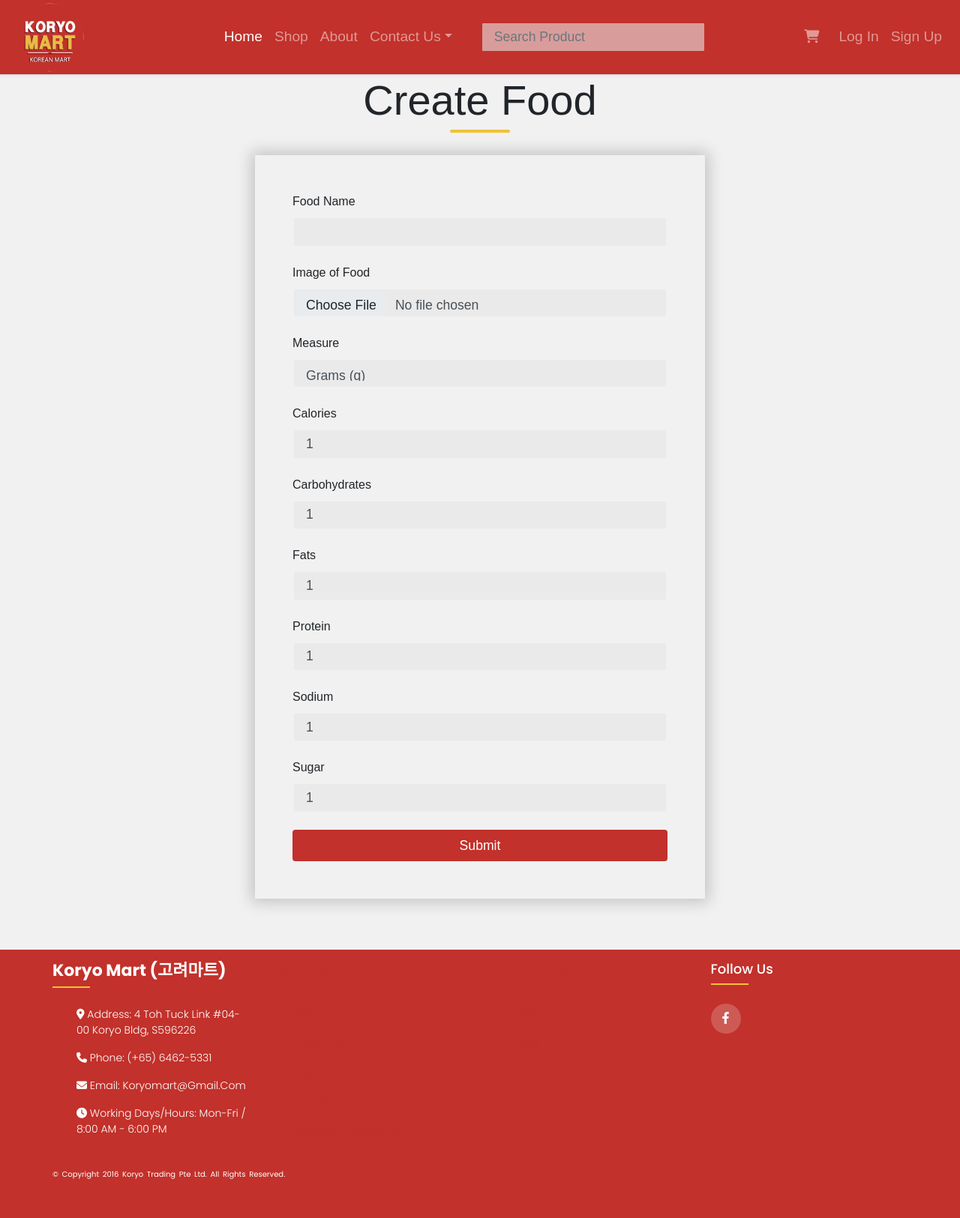
After one commit to Lumas13/CodeOverflow, a Flask app: page /createFood in a window 1280 px wide; the page is wider, and only the part inside the window is pictured. The commit adds this page. Shown: that part at 75% size. Run offline with Flask 2, Linux system fonts and the light colour scheme; some libraries are stand-ins or nearby versions; some web fonts are replaced.

Commit message:
did food object crud

```diff
--- a/HealthBuddy/Forms.py
+++ b/HealthBuddy/Forms.py
@@ -7,6 +7,17 @@ from flask_wtf import FlaskForm
 from flask_login import LoginManager
 from wtforms import FileField
 from flask_wtf.file import FileField, FileAllowed, FileRequired
+
+class CreateFoodForm(Form):
+    name = StringField('Food Name', [validators.Length(min=1, max=150), validators.DataRequired()])
+    img = FileField('Image of Food', validators=[FileAllowed(['jpg', 'png', 'jpeg'], 'Images only!')])
+    measure = SelectField('Measure',[validators.DataRequired()], default=(0, "Grams (g)"), choices=[(0, "Grams (g)"), (1, "Pounds (lbs)"), (2, "Ounce (Oz)")])
+    calories = StringField('Calories', [validators.DataRequired()], default='1')
+    carbs = StringField('Carbohydrates', [validators.DataRequired()], default='1')
+    fats = StringField('Fats', [validators.DataRequired()], default='1')
+    protein = StringField('Protein', [validators.DataRequired()], default='1')
+    sodium = StringField('Sodium', [validators.DataRequired()], default='1')
+    sugar = StringField('Sugar', [validators.DataRequired()], default='1')
 
 
 class CreateInventoryForm(Form):
--- a/HealthBuddy/main.py
+++ b/HealthBuddy/main.py
@@ -17,12 +17,11 @@ import plotly
 import plotly.graph_objects as go
 # CUSTOMER SUPPORT STUFF
 from flask import Flask, render_template, request, redirect, url_for, jsonify, flash
-from Forms import CreateFeedbackForm, CreateReportForm
+from Forms import CreateFeedbackForm, CreateReportForm, CreateFoodForm
 import shelve, FeedbackForm, ReportForm
 # DIARY INNIT
 from Diary import Diary
-
-
+import Food
 app = Flask(__name__)
 app.config['SECRET_KEY'] = 'hyenen_kekrb'
 login_manager = LoginManager()
@@ -32,9 +31,134 @@ app.config['UPLOAD_FOLDER'] = '/static/Images/uploads/'
 ALLOWED_EXTENSIONS = {'png', 'jpg', 'jpeg'}
 app.config['SESSION_TYPE'] = 'filesystem'
 
+
 # test
+# food crud
+@app.route('/createFood', methods=['GET', 'POST'])
+def create_food():
+    create_food_form = CreateFoodForm(request.form)
+    if request.method == 'POST' and create_food_form.validate():
+        req = request.files.to_dict()['img']
+        req.save('./' + app.config['UPLOAD_FOLDER'] + req.filename)
 
-#FOODDIARY
+        food_dict = {}
+        db = shelve.open('db/Food/food.db', 'c')
+
+        try:
+            food_dict = db['Food']
+        except:
+            db['Food'] = food_dict
+            print("Error in retrieving Food from food.db.")
+
+        food = Food.Food(create_food_form.name.data,
+                         req.filename, create_food_form.measure.data,
+                         create_food_form.calories.data,
+                         create_food_form.carbs.data, create_food_form.fats.data,
+                         create_food_form.protein.data, create_food_form.sodium.data,
+                         create_food_form.sugar.data
+                         )
+
+        for key in food_dict:  # {1:bronze 6:silver 3: bronze}
+            if key == food.get_food_id():
+                food.set_food_id(int(food.get_food_id()) + 1)
+        food_dict[food.get_food_id()] = food  # 1:bronze 2:silver 3:bronze 4:gold
+
+        db['Food'] = food_dict
+        db.close()
+
+        return redirect(url_for('retrieve_food'))
+    return render_template('createFood.html', form=create_food_form)
+
+
+@app.route('/retrieveFood')
+def retrieve_food():
+    food_dict = {}
+    db = shelve.open('db/Food/food.db', 'c')
+    try:
+        if 'Food' in db:
+            food_dict = db['Food']
+        else:
+            db['Food'] = food_dict
+    except:
+        print("Error in opening food.db")
+    db.close()
+
+    food_list = []
+    for key in food_dict:
+        food = food_dict.get(key)
+        food_list.append(food)
+
+    return render_template('retrieveFood.html', count=len(food_list), food_list=food_list)
+
+
+@app.route('/updateFood/<int:id>/', methods=['GET', 'POST'])
+def update_food(id):
+    update_food_form = CreateFoodForm(request.form)
+    if request.method == 'POST' and update_food_form.validate():
+        food_dict = {}
+        db = shelve.open('db/Food/food.db', 'w')
+        food_dict = db['Food']
+
+        food = food_dict.get(id)
+        food.set_name(update_food_form.name.data)
+        if update_food_form.img.data:
+                    image = Image.open(update_food_form.img.data)
+                    random_hex = secrets.token_hex(8)
+                    random_hex = "static/uploads/" + random_hex + ".jpeg"
+                    image.save(random_hex)
+                    food.set_img(random_hex)
+        food.set_measure(update_food_form.measure.data)
+        food.set_calories(update_food_form.calories.data)
+        food.set_carbs(update_food_form.carbs.data)
+        food.set_fats(update_food_form.fats.data)
+        food.set_protein(update_food_form.protein.data)
+        food.set_sodium(update_food_form.sodium.data)
+        food.set_sugar(update_food_form.sugar.data)
+
+
+
+        db['Food'] = food_dict
+        db.close()
+
+        return redirect(url_for('retrieve_food'))
+    else:
+        food_dict = {}
+        db = shelve.open('db/Food/food.db', 'r')
+        food_dict = db['Food']
+        db.close()
+
+        food = food_dict.get(id)
+        update_food_form.name.data = food.get_name()
+        update_food_form.img.data = food.get_img()
+        update_food_form.measure.data = food.get_measure()
+        update_food_form.calories.data = food.get_calories()
+        update_food_form.carbs.data = food.get_carbs()
+        update_food_form.fats.data = food.get_fats()
+        update_food_form.protein.data = food.get_protein()
+        update_food_form.sugar.data = food.get_sugar()
+
+        return render_template('updateFood.html', form=update_food_form)
+
+
+@app.route('/deleteFood/<int:id>', methods=['POST'])
+def delete_food(id):
+    food_dict = {}
+    db = shelve.open('db/Food/food.db', 'w')
+    food_dict = db['Food']
+
+    food_dict.pop(id)
+
+    db['Food'] = food_dict
+    db.close()
+
+    return redirect(url_for('retrieve_food'))
+
+
+#
+#
+
+
+# FOODDIARY
 @app.route('/addDiary/<int:id>', methods=["GET", "POST"])
 def addDiary(id):
     if request.method == "POST":
@@ -75,11 +199,11 @@ def addDiary(id):
             print(product_list)
 
         if current_user.get_id() not in user_id_list:
-            diary = Diary.Diary(food_product.get_name(),food_product.get_img(), food_product.get_calories(),
-                             food_product.get_carbs(),
-                             food_product.get_fats(), food_product.get_protein(),
-                             food_product.get_sodium(), food_product.get_sugar(), quantity, date,
-                             current_user.get_id())
+            diary = Diary.Diary(food_product.get_name(), food_product.get_img(), food_product.get_calories(),
+                                food_product.get_carbs(),
+                                food_product.get_fats(), food_product.get_protein(),
+                                food_product.get_sodium(), food_product.get_sugar(), quantity, date,
+                                current_user.get_id())
             added = True
 
         else:
@@ -94,11 +218,11 @@ def addDiary(id):
                             break
             if made == False:
                 if food_product.get_product_name() not in product_list[current_user.get_id()]:
-                    diary = Diary.Diary(food_product.get_name(),food_product.get_img(), food_product.get_calories(),
-                             food_product.get_carbs(),
-                             food_product.get_fats(), food_product.get_protein(),
-                             food_product.get_sodium(), food_product.get_sugar(), quantity, date,
-                             current_user.get_id())
+                    diary = Diary.Diary(food_product.get_name(), food_product.get_img(), food_product.get_calories(),
+                                        food_product.get_carbs(),
+                                        food_product.get_fats(), food_product.get_protein(),
+                                        food_product.get_sodium(), food_product.get_sugar(), quantity, date,
+                                        current_user.get_id())
                     added = True
 
         if added == True:
@@ -180,6 +304,7 @@ def delete_diary(id):
 
     return redirect(url_for('retrieve_Diary'))
 
+
 @app.route('/filterDiary', methods=['POST'])
 def filter_diary():
     diary_dict = {}
@@ -207,7 +332,8 @@ def filter_diary():
             subtotal = object.set_subtotal(object.get_calories(), object.get_quantity())
             total = total + float(subtotal)
 
-    return render_template('foodDiary.html', count=len(filtered_diary_list), diary_list=filtered_diary_list, total_calories=total)
+    return render_template('foodDiary.html', count=len(filtered_diary_list), diary_list=filtered_diary_list,
+                           total_calories=total)
 
 
 # ACCOUNT MANAGEMENT INNIT
@@ -227,6 +353,7 @@ def load_user(user_id):
 @app.route('/')
 def home():
     return render_template('Home.html')
+
 
 @app.route('/aboutUs')
 def aboutUs():
@@ -552,25 +679,24 @@ def shop():
             for letter in search.upper():
                 search_split.append(letter)
 
-            print(search_split) # B a n a n a
-            print(product_split) # A p p l e #B a n a n a # B r o c o l i
+            print(search_split)  # B a n a n a
+            print(product_split)  # A p p l e #B a n a n a # B r o c o l i
             wordCount = 0
             searchWord = []
             productWord = []
 
             try:
-                    for n,m in zip(search_split,product_split):
-                        wordCount +=1
-                        searchWord.append(n)
-                        productWord.append(m)
+                for n, m in zip(search_split, product_split):
+                    wordCount += 1
+                    searchWord.append(n)
+                    productWord.append(m)
             except:
+                continue
+            finally:
+                if searchWord == productWord:
+                    search_list.append(i)
+                else:
                     continue
-            finally:
-                    if searchWord == productWord:
-                        search_list.append(i)
-                    else:
-                        continue
-
 
             count_search = len(search_list)
     return render_template('shop.html', inventory_list=inventory_list, search_list=search_list,
@@ -761,7 +887,6 @@ def confirm_page():
             point_discount = 0
             print(point_discount)
 
-
         quantity = request.form.get('quantity')
         print(quantity)
         cart_list = []
@@ -794,7 +919,9 @@ def confirm_page():
         db2.close()
 
     return render_template('confirmationPage.html', count=len(cart_list), cart_list=cart_list, user=user,
-                           total_price=round(total,2), card_list=card_list,point_discount=round(float(point_discount),2),total_price_without_discount=total_price_without_discount,points_left=round(points_left,2))
+                           total_price=round(total, 2), card_list=card_list,
+                           point_discount=round(float(point_discount), 2),
+                           total_price_without_discount=total_price_without_discount, points_left=round(points_left, 2))
 
 
 @app.route("/addCard", methods=["GET", "POST"])
@@ -883,7 +1010,6 @@ def addSales():
                                     cart_product.get_price(), cart_product.get_discount(), cart_product.get_quantity(),
                                     cart_product.get_quantity_bought(), address, current_user.get_id())
 
-
                 for key in sales_dict:  # 1:bronze 6:silver 3: bronze
                     if key == sales.get_sales_id():
                         sales.set_sales_id(int(sales.get_sales_id()) + 1)
@@ -910,19 +1036,17 @@ def addSales():
                 db4['Inventory'] = inventory_dict
                 db4.close()
 
-    points_discounted_per_item = float(point_discount)/total_quantity
+    points_discounted_per_item = float(point_discount) / total_quantity
     current_user_id = current_user.get_id()
     for i in sales_id_list:
         salesProduct = sales_dict.get(i)
         salesProduct.set_point_discount(points_discounted_per_item)
         user_dict.get(current_user_id).setpoints((float(user_dict.get(current_user_id).getpoints()) + float(
-                            salesProduct.set_subtotal(salesProduct.get_price(), salesProduct.get_discount(),
-                                               salesProduct.get_quantity_bought(),salesProduct.get_point_discount()) * 0.2)))
-    user_dict.get(current_user_id).setpoints(round((float(user_dict.get(current_user_id).getpoints())-float(point_discount)),2))
+            salesProduct.set_subtotal(salesProduct.get_price(), salesProduct.get_discount(),
+                                      salesProduct.get_quantity_bought(), salesProduct.get_point_discount()) * 0.2)))
+    user_dict.get(current_user_id).setpoints(
+        round((float(user_dict.get(current_user_id).getpoints()) - float(point_discount)), 2))
     print(f"points:{current_user.getpoints()}")
-
-
-
 
     Cart.Cart.count_id = 0
 
@@ -1050,7 +1174,7 @@ def retrieve_inventory():
         else:
             db['Inventory'] = inventory_dict
     except:
-        print("Error in opeing storage.db")
+        print("Error in opening storage.db")
     db.close()
 
     inventory_list = []
@@ -1182,13 +1306,15 @@ def sales_generation():
         total = 0
         if sales.get_product_name() in sales_report_dict:
             total = int(sales_report_dict[str(sales.get_product_name())]) + int(
-                sales.set_subtotal(sales.get_price(), sales.get_discount(), sales.get_quantity_bought(),sales.get_point_discount()))
+                sales.set_subtotal(sales.get_price(), sales.get_discount(), sales.get_quantity_bought(),
+                                   sales.get_point_discount()))
             sales_report_dict[sales.get_product_name()] = total
 
         else:
             sales_report_dict[sales.get_product_name()] = total
             total = int(sales_report_dict[str(sales.get_product_name())]) + int(
-                sales.set_subtotal(sales.get_price(), sales.get_discount(), sales.get_quantity_bought(),sales.get_point_discount()))
+                sales.set_subtotal(sales.get_price(), sales.get_discount(), sales.get_quantity_bought(),
+                                   sales.get_point_discount()))
             sales_report_dict[sales.get_product_name()] = total
 
     for key in sales_report_dict:
@@ -1292,7 +1418,6 @@ def delete_feedback(id):
 @app.route('/createReportForm', methods=['GET', 'POST'])
 @login_required
 def create_report():
-
     create_report_form = CreateReportForm(request.form)
     if request.method == 'POST' and create_report_form.validate():
         req = request.files.to_dict()['report_image']
--- /dev/null
+++ b/HealthBuddy/templates/createFood.html
@@ -0,0 +1,47 @@
+{% extends "base.html" %}
+{% block title %}Library Loan System - Report Form{% endblock %}
+
+{% block content %}
+{% from "includes/_formHelper.html" import render_field %}
+
+
+<link rel="stylesheet" href="./static/Css/formstyle.css">
+
+<form method="POST" action="" enctype="multipart/form-data">
+  <h2 class="display-4">Create Food</h2>
+  <div class="form-container">
+    <div class="contact-box">
+  <div class="form-group">
+      {{ render_field(form.name, class="form-control") }}
+  </div>
+  <div class="form-group">
+    {{ render_field(form.img, class="form-control") }}
+  </div>
+  <div class="form-group">
+    {{ render_field(form.measure, class="form-control") }}
+  </div>
+  <div class="form-group">
+     {{ render_field(form.calories, class="form-control") }}
+  </div>
+  <div class="form-group">
+    {{ render_field(form.carbs, class="form-control") }}
+  </div>
+  <div class="form-group">
+    {{ render_field(form.fats, class="form-control") }}
+  </div>
+  <div class="form-group">
+     {{ render_field(form.protein, class="form-control") }}
+  </div>
+  <div class="form-group">
+    {{ render_field(form.sodium, class="form-control") }}
+  </div>
+  <div class="form-group">
+    {{ render_field(form.sugar, class="form-control") }}
+  </div>
+
+
+      <input type="submit" value="Submit" class="btn"/>
+    </div>
+    </div>
+</form>
+{% endblock %}
```
Also changed, not shown: HealthBuddy/Diary.py (+10 -9 lines), HealthBuddy/Food.py (added, +80 -0 lines), HealthBuddy/templates/retrieveFood.html (renamed from HealthBuddy/templates/retrieveSales.html, +60 -27 lines), HealthBuddy/templates/updateFood.html (added, +39 -0 lines), HealthBuddy/static/Images/uploads/chicken rice.jpeg (added), HealthBuddy/static/profilePicture/bb6132ec2624e4fd.jpg (added), 7 other files.
